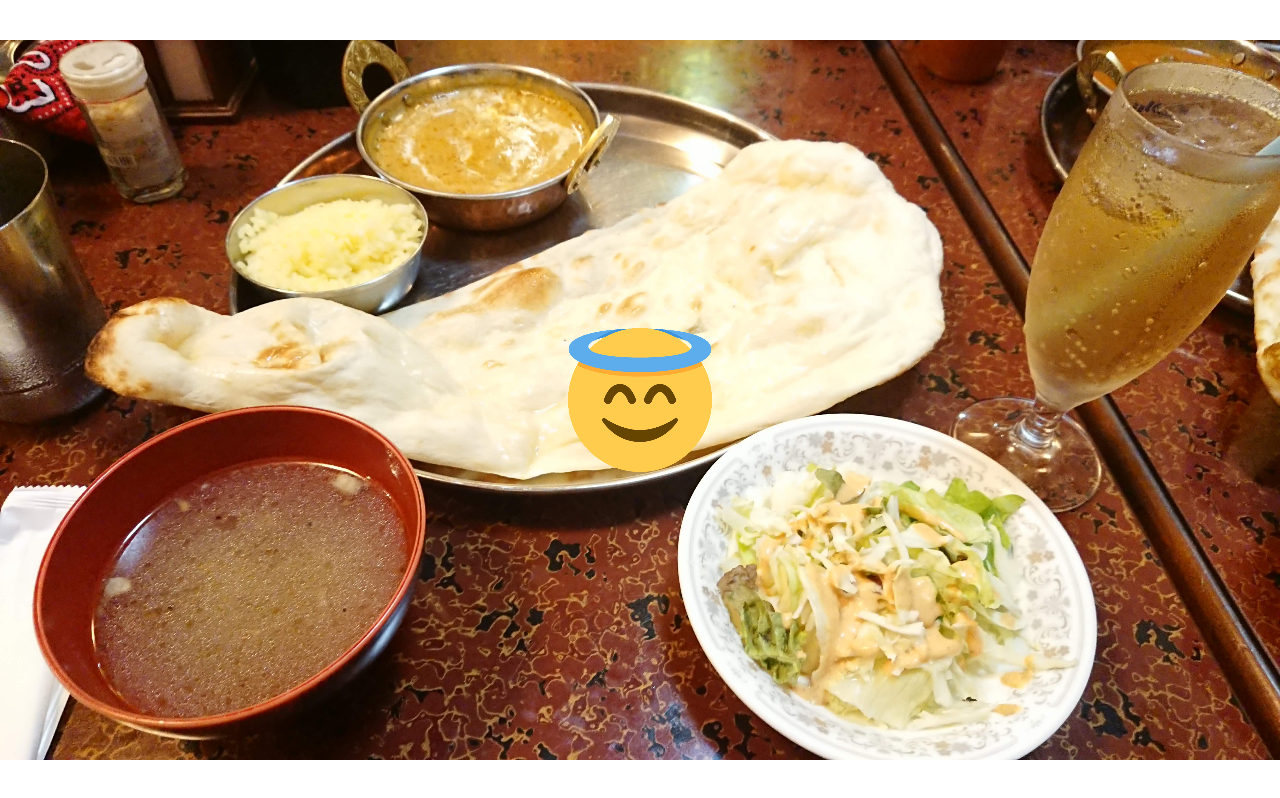
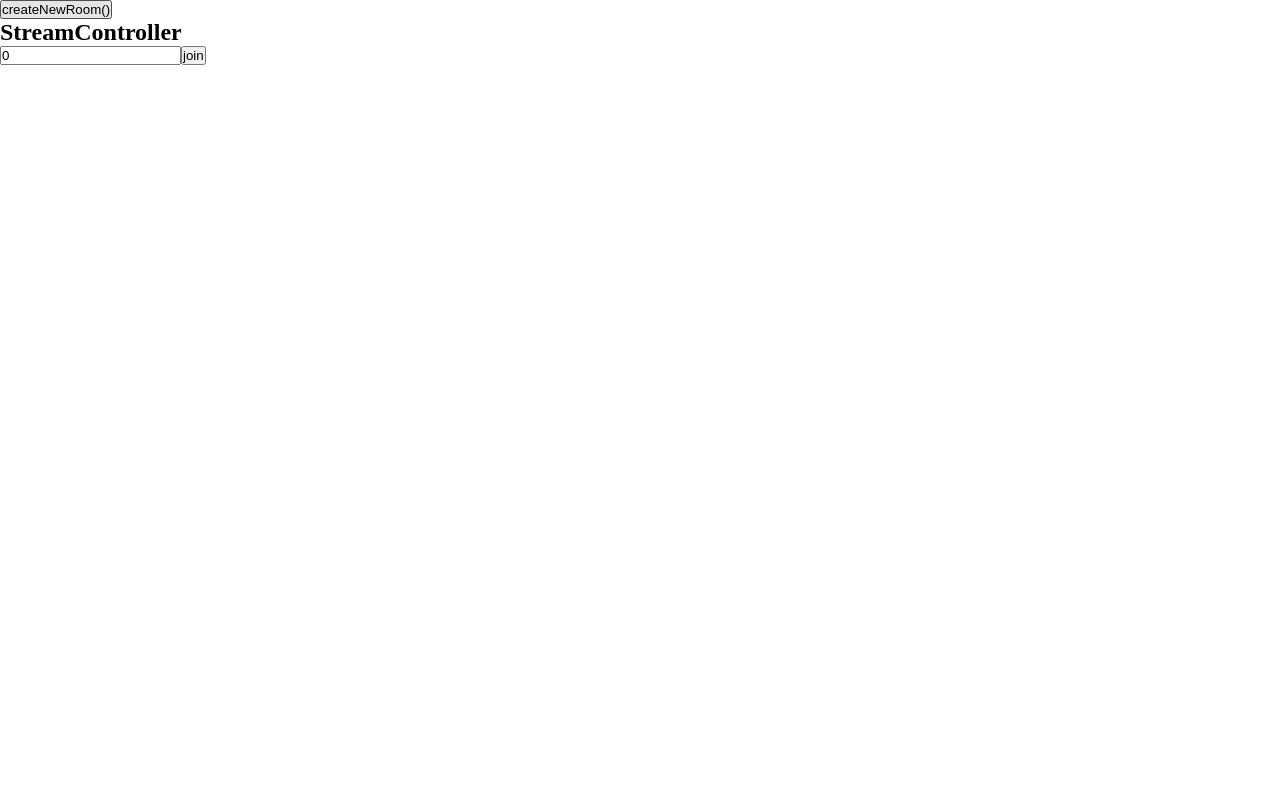
Before and after one commit to ProvinDevs/2020vol5-frontend, a React app: page / in a window 1280 px wide. Built offline with nearby package versions, Linux system fonts and the light colour scheme.

Commit message:
feat: impl tester

```diff
--- a/package.json
+++ b/package.json
@@ -27,9 +27,10 @@
     "core-js": "^3.9.1",
     "google-protobuf": "^3.15.6",
     "nanoevents": "^5.1.13",
+    "nanoid": "^3.1.22",
     "react": "^17.0.1",
     "react-dom": "^17.0.1",
-    "uuidv4": "^6.2.6"
+    "regenerator-runtime": "^0.13.7"
   },
   "devDependencies": {
     "@babel/core": "^7.13.10",
--- a/src/App.tsx
+++ b/src/App.tsx
@@ -1,14 +1,140 @@
-import type { FC } from "react";
+import { FC, useEffect, useState } from "react";
 
 import Editor from "./components/Editor";
 
 import mockedImage from "./mock/image.jpg";
 import styles from "./App.module.scss";
+import { ApiClient, GrpcApiClient, Room, SignallingStream } from "./lib/grpc";
+
+const apiEndpoint = "https://lc.kawaemon.dev:3000";
 
 const App: FC = () => {
+  const [client, setClient] = useState<ApiClient | null>(null);
+
+  useEffect(() => {
+    setClient(new GrpcApiClient(apiEndpoint));
+  }, []);
+
   return (
-    <div className={styles["editor_wrapper"]}>
-      <Editor backgroundImagePath={mockedImage} />
+    <div>
+      {client == null && <h1>Loading...</h1>}
+      {client != null && <CreateNewRoomButton client={client} />}
+      {client != null && <StreamController client={client} />}
+    </div>
+  );
+};
+
+type ClientOnlyProps = {
+  client: ApiClient;
+};
+
+const CreateNewRoomButton: FC<ClientOnlyProps> = ({ client }) => {
+  const [room, setRoom] = useState<Room | null>(null);
+
+  const onClick = async () => {
+    const room = await client.createNewRoom();
+    setRoom(room);
+  };
+
+  return (
+    <div>
+      <button onClick={onClick}>createNewRoom()</button>
+
+      {room != null && (
+        <div
+          style={{
+            border: "black 2px",
+            fontFamily: "monospace",
+            backgroundColor: "#AFAFAF",
+            padding: 4,
+          }}
+        >
+          {JSON.stringify(room, undefined, "\t")}
+        </div>
+      )}
+    </div>
+  );
+};
+
+const StreamController: FC<ClientOnlyProps> = ({ client }) => {
+  const [roomIdInput, setRoomIdInput] = useState<number>(0);
+  const [stream, setStream] = useState<SignallingStream | null>(null);
+  const [messages, setMessages] = useState<Array<string>>([]);
+
+  // (to_id, content)
+  const [sdpInput, setSdpInput] = useState<[string, string]>(["", ""]);
+  const [iceInput, setIceInput] = useState<[string, string]>(["", ""]);
+
+  const toJson = (obj: unknown) => JSON.stringify(obj, null, "\t");
+
+  const onJoinButtonClick = async () => {
+    const stream = await client.joinRoom(roomIdInput);
+
+    stream.on("sdp", (s) => setMessages((m) => [...m, toJson(s)]));
+    stream.on("iceCandidate", (i) => setMessages((m) => [...m, toJson(i)]));
+
+    setStream(stream);
+  };
+
+  const onSdpButtonClick = async () => {
+    await stream!.sendSdpMessage(sdpInput[0], sdpInput[1]);
+  };
+
+  const onIceButtonClick = async () => {
+    await stream!.sendIceCandidateMessage(iceInput[0], iceInput[1]);
+  };
+
+  return (
+    <div>
+      <h2>StreamController</h2>
+
+      {stream == null && (
+        <>
+          <input
+            type="number"
+            value={roomIdInput}
+            onChange={(x) => setRoomIdInput(x.target.valueAsNumber)}
+          />
+          <button onClick={onJoinButtonClick}>join</button>
+        </>
+      )}
+
+      {stream != null && (
+        <>
+          <h3>Connected.</h3>
+          <p>Your ID is {stream.getMyId()}</p>
+          <div>
+            <input
+              placeholder="sdp"
+              value={sdpInput[1]}
+              onChange={(e) => setSdpInput([sdpInput[0], e.target.value])}
+            />
+            <input
+              placeholder="to"
+              value={sdpInput[0]}
+              onChange={(e) => setSdpInput([e.target.value, sdpInput[1]])}
+            />
+            <button onClick={onSdpButtonClick}>send</button>
+          </div>
+          <div>
+            <input
+              placeholder="ice"
+              value={iceInput[1]}
+              onChange={(e) => setIceInput([iceInput[0], e.target.value])}
+            />
+            <input
+              placeholder="to"
+              value={iceInput[0]}
+              onChange={(e) => setIceInput([e.target.value, iceInput[1]])}
+            />
+            <button onClick={onIceButtonClick}>send</button>
+          </div>
+        </>
+      )}
+
+      {messages.map((m, i) => (
+        <div key={i}>{m}</div>
+      ))}
     </div>
   );
 };
--- a/src/lib/grpc/index.ts
+++ b/src/lib/grpc/index.ts
@@ -1,6 +1,6 @@
 import { createNanoEvents, Emitter } from "nanoevents";
 import { grpc } from "@improbable-eng/grpc-web";
-import { uuid } from "uuidv4";
+import { nanoid } from "nanoid";
 import {
   CreateRoomRequest,
   RecvSignallingMessage,
@@ -19,13 +19,14 @@ import {
 
 export interface ApiClient {
   createNewRoom(): Promise<Room>;
-  joinRoom(roomId: number): SignallingStream;
+  joinRoom(roomId: number): Promise<SignallingStream>;
 }
 
 export interface SignallingStream {
   on(ev: "sdp", func: (s: Sdp) => void): () => void;
   on(ev: "iceCandidate", func: (i: IceCandidate) => void): () => void;
 
+  getMyId(): string;
   getRoomInfo(): Promise<Room>;
   sendSdpMessage(to: string, sessionDescription: string): Promise<void>;
   sendIceCandidateMessage(to: string, iceCandidate: string): Promise<void>;
@@ -53,7 +54,7 @@ export class GrpcApiClient implements ApiClient {
   private isJoinedToRoom: boolean;
 
   constructor(private readonly url: string) {
-    this.myId = uuid();
+    this.myId = nanoid();
     this.isJoinedToRoom = false;
   }
 
@@ -82,7 +83,7 @@ export class GrpcApiClient implements ApiClient {
     });
   }
 
-  joinRoom(roomId: number): SignallingStream {
+  async joinRoom(roomId: number): Promise<SignallingStream> {
     const client = grpc.client<
       SendSignallingMessage,
       RecvSignallingMessage,
@@ -117,10 +118,12 @@ export class GrpcSignallingStream implements SignallingStream {
 
   constructor(
     private client: grpc.Client<SendSignallingMessage, RecvSignallingMessage>,
-    myId: string,
+    private readonly myId: string,
     roomId: number,
   ) {
     this.emitter = createNanoEvents();
+
+    client.start();
 
     const selfIntro = new SelfIntroduceMessage();
     selfIntro.setMyId(myId);
@@ -134,6 +137,10 @@ export class GrpcSignallingStream implements SignallingStream {
     client.onMessage((m) => {
       this.onClientMessage(m);
     });
+  }
+
+  getMyId(): string {
+    return this.myId;
   }
 
   private async onClientMessage(msg: RecvSignallingMessage): Promise<void> {
@@ -154,7 +161,6 @@ export class GrpcSignallingStream implements SignallingStream {
       };
 
       this.emitter.emit("sdp", converted);
-
       return;
     }
 
```
Also changed, not shown: 1 other file (tests, documents, lock files or other folders).
